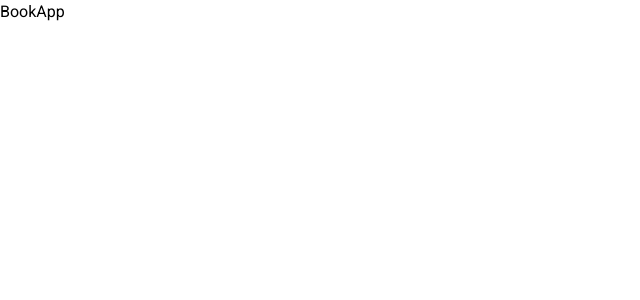
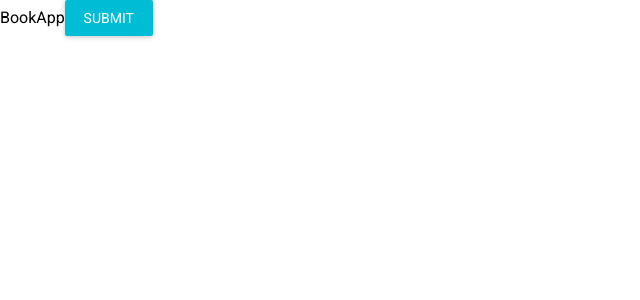
Before and after one commit to caritosteph/MyReads, a React (Create React App) app: page / in a window 1280 px wide. Shown: the top 300 px of the page, without its empty margins (0-640 px from the left). Built offline with nearby package versions, Linux system fonts and the light colour scheme.

Commit message:
setting: Adding material-ui

```diff
--- a/package.json
+++ b/package.json
@@ -1,5 +1,6 @@
 {
   "dependencies": {
+    "material-ui": "^0.20.0",
     "prop-types": "^15.5.8",
     "react": "^15.5.4",
     "react-dom": "^15.5.4"
--- a/public/index.html
+++ b/public/index.html
@@ -5,6 +5,7 @@
     <meta name="viewport" content="width=device-width, initial-scale=1">
     <link rel="shortcut icon" href="%PUBLIC_URL%/favicon.ico">
     <link rel="stylesheet" href="https://fonts.googleapis.com/css?family=Roboto:400,700">
+    <link href="https://fonts.googleapis.com/icon?family=Material+Icons" rel="stylesheet">
     <!--
       Notice the use of %PUBLIC_URL% in the tag above.
       It will be replaced with the URL of the `public` folder during the build.
--- a/src/App.js
+++ b/src/App.js
@@ -1,6 +1,7 @@
-import React from 'react'
-import * as BooksAPI from './BooksAPI'
-import './App.css'
+import React from 'react';
+import * as BooksAPI from './BooksAPI';
+import './App.css';
+import RaisedButton from 'material-ui/RaisedButton';
 
 class BooksApp extends React.Component {
 
@@ -8,6 +9,8 @@
     return (
       <div className="app">
         BookApp
+        <RaisedButton type='submit' label='Submit' primary />
+
       </div>
     )
   }
--- a/src/index.js
+++ b/src/index.js
@@ -1,6 +1,18 @@
-import React from 'react'
-import ReactDOM from 'react-dom'
-import App from './App'
-import './index.css'
+import React from 'react';
+import ReactDOM from 'react-dom';
+import App from './App';
+import './index.css';
+import MuiThemeProvider from 'material-ui/styles/MuiThemeProvider';
+import getMuiTheme from 'material-ui/styles/getMuiTheme';
+import { deepOrange500 } from 'material-ui/styles/colors';
 
-ReactDOM.render(<App />, document.getElementById('root'))
+const muiTheme = getMuiTheme({
+  palette: {
+    accent1Color: deepOrange500
+  }
+})
+
+ReactDOM.render(
+  <MuiThemeProvider muiTheme={muiTheme}>
+    <App />
+  </MuiThemeProvider>, document.getElementById('root'))
```
Also changed, not shown: 2 other files (tests, documents, lock files or other folders).
